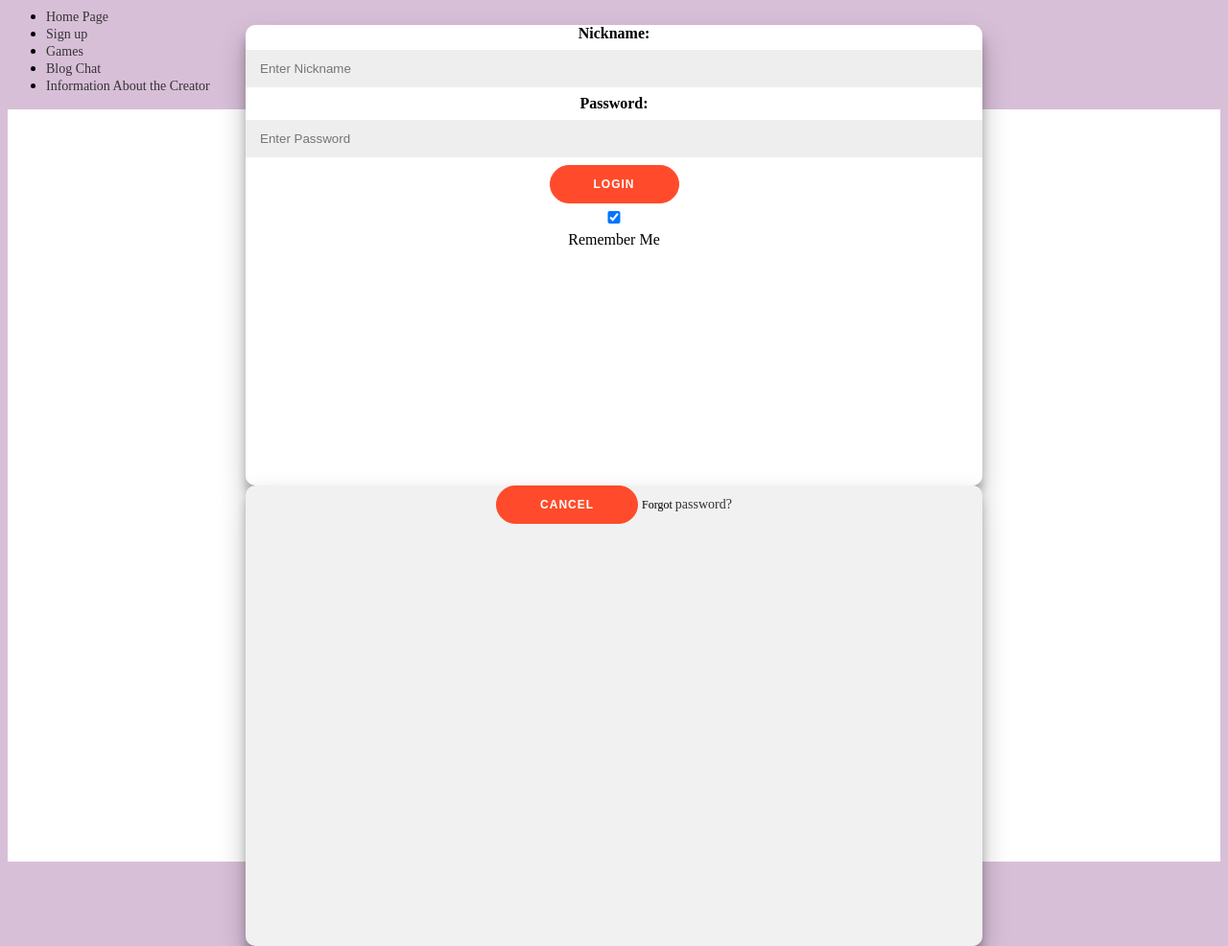
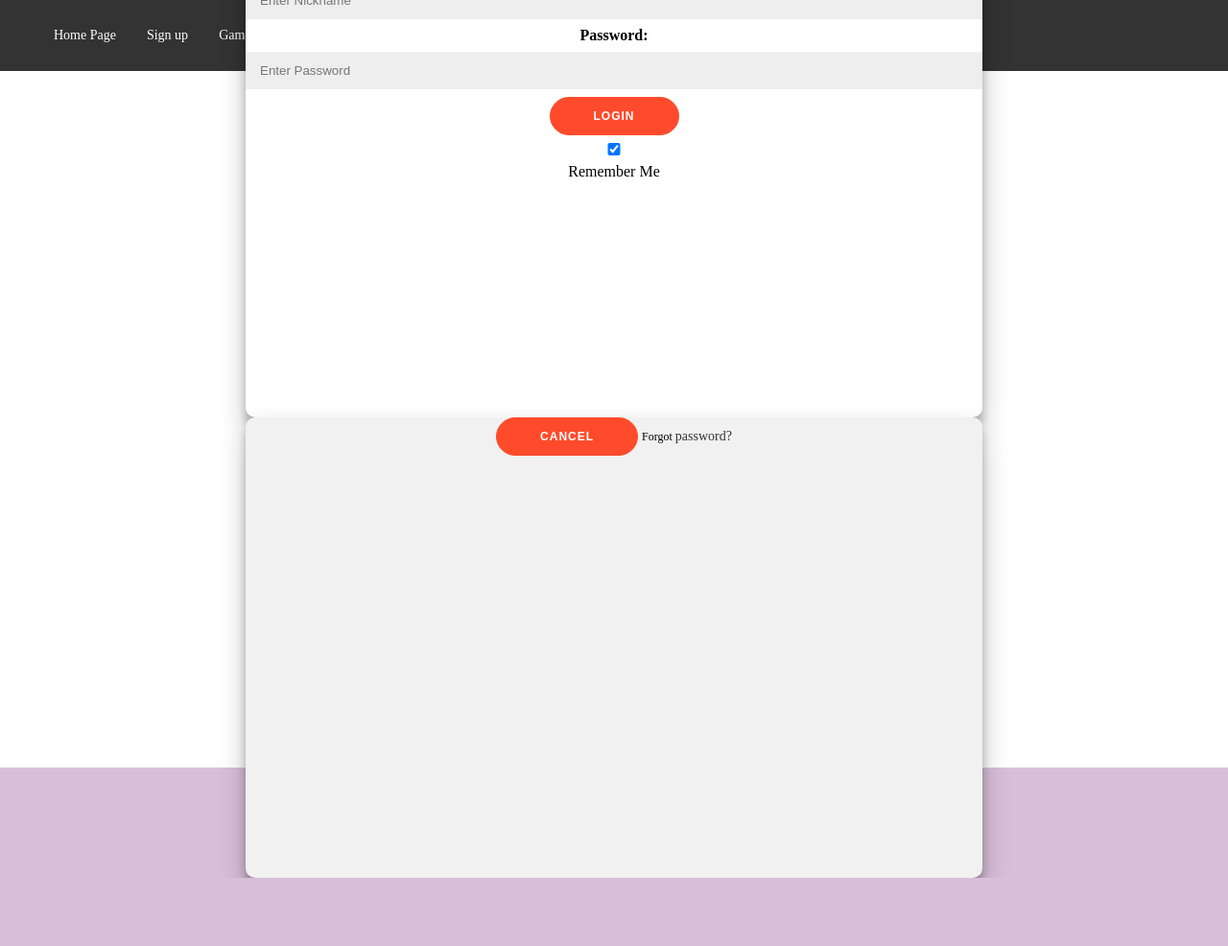
Before and after one commit to SafeZone18/SafeZone18.github.io, a plain HTML site: page login.html in a window 1280 px wide. Shown: the whole page at 96% size. After the commit the page ends 915 px from the top, so only its background shows below. Drawn offline with Linux system fonts and the light colour scheme.

Commit message:
Update login and sign up.css

```diff
--- a/login and sign up.css
+++ b/login and sign up.css
@@ -1,3 +1,110 @@
+
+/*Start of Navigation Bar*/
+
+
+
+
+body{
+
+
+margin: 0px;
+
+
+	border: 0px;
+
+
+	padding-top: 70px;
+
+
+}
+
+
+ul {
+
+
+   list-style-type: none;
+
+
+   margin: 0;
+
+
+   padding-top: 0;
+
+
+   overflow: hidden;
+
+
+   background-color: #333;
+
+
+	position: fixed;
+
+
+   top: 0;
+
+
+   width: 100%;
+
+
+}
+
+
+
+
+
+
+
+li {
+
+
+   float: left;
+
+
+}
+
+
+
+
+
+
+
+li a {
+
+
+   display: block;
+
+
+   color: white;
+
+
+   text-align: center;
+
+
+   padding: 14px 16px;
+
+
+   text-decoration: none;
+
+
+}
+
+
+
+
+
+
+
+li a:hover {
+
+
+   background-color: #111;
+
+
+}
+
+
+/*End Of Navigation Bar*/
+
 h1 {
     font-weight: bold;
     margin: 0;
```
